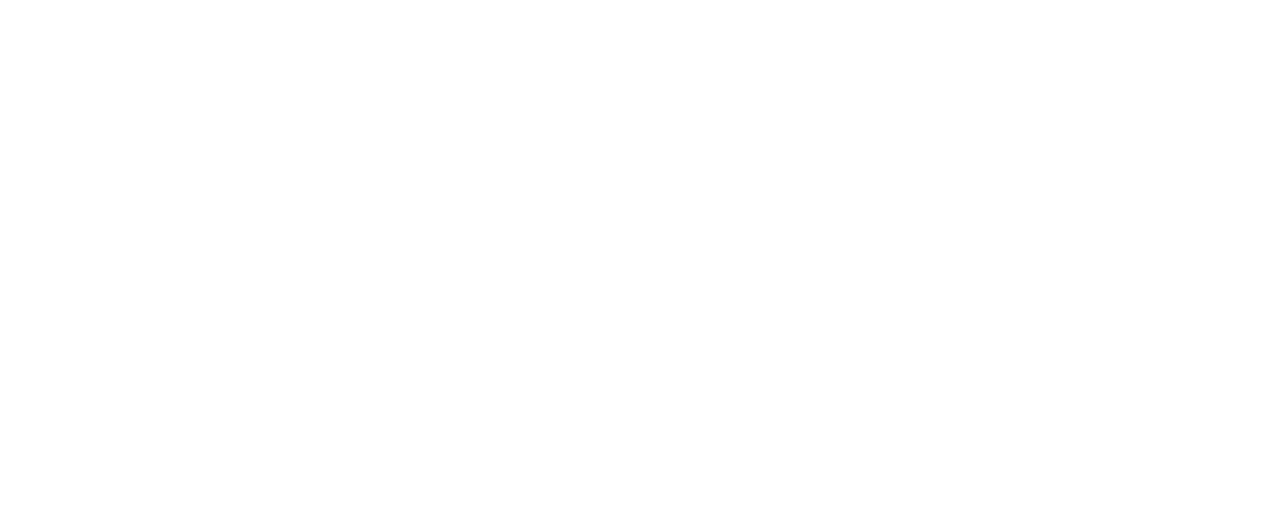
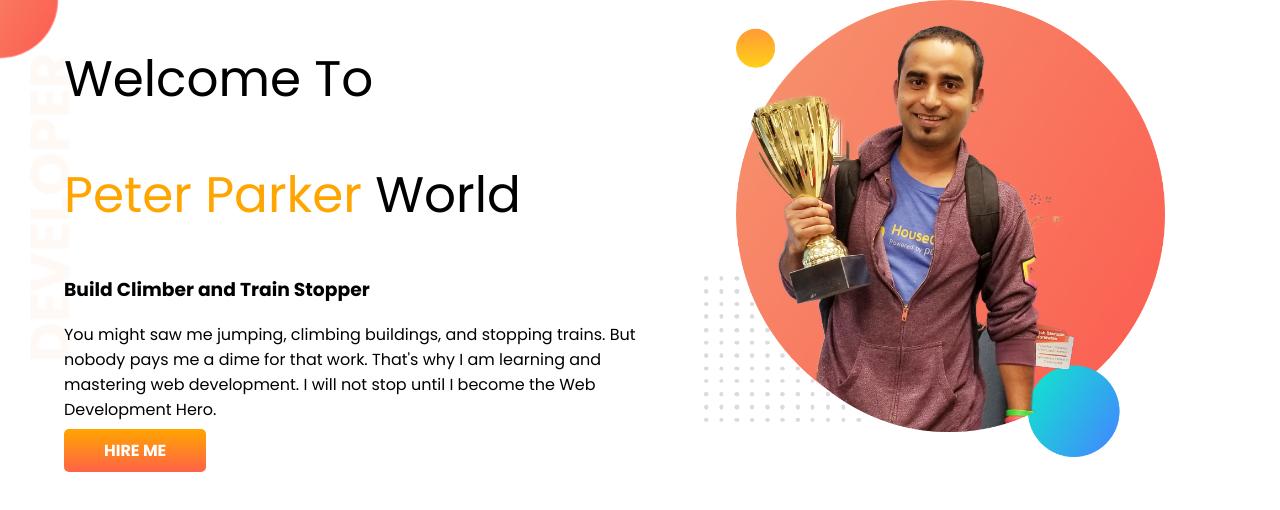
Before and after one commit to sakibshahriyar1010/developer-portfolio, a plain HTML site: page index.html in a window 1280 px wide. Drawn offline with Linux system fonts and the light colour scheme.

Commit message:
section-1

```diff
--- a/index.html
+++ b/index.html
@@ -5,9 +5,23 @@
     <meta http-equiv="X-UA-Compatible" content="IE=edge">
     <meta name="viewport" content="width=device-width, initial-scale=1.0">
     <title>Shahriyar portfolio</title>
+    <link rel="preconnect" href="https://fonts.googleapis.com">
+    <link rel="preconnect" href="https://fonts.gstatic.com" crossorigin>
+    <link href="https://fonts.googleapis.com/css2?family=Poppins:wght@400;500;600;700;800&display=swap" rel="stylesheet">
     <link rel="stylesheet" href="style.css">
 </head>
 <body>
-
+ <section class="top-benner">
+    <div class="half">
+            <h1>Welcome To</h1>
+            <h1> <span>Peter Parker</span> World</h1>
+            <h3>Build Climber and Train Stopper</h3>
+            <p>You might saw me jumping, climbing buildings, and stopping trains. But nobody pays me a dime for that work. That's why I am learning and mastering web development. I will not stop until I become the Web Development Hero.</p>
+            <a class="link-button" target="blank" href="https://github.com/">Hire me</a>
+       </div>
+       <div class="half">
+            <img src="jhankar.png" alt="img">
+       </div>
+ </section>
 </body>
 </html>
--- a/style.css
+++ b/style.css
@@ -0,0 +1,41 @@
+body{
+
+    font-family: 'Poppins', sans-serif;
+    margin: 0%;
+
+}
+
+span{
+    color:#ffa500;
+}
+h1{
+    font-size: 50px;
+    font-weight: 400;
+}
+
+section{
+
+    display: flex;
+}
+
+.half{
+    width: 50%;
+    padding-left: 5%;
+}
+ .half img{
+     width: 80%;
+ }
+ .link-button{
+     text-decoration: none;
+     background-image: linear-gradient(orange, tomato);
+     padding: 10px 40px;
+     border-radius: 5px;
+     color: white;
+     font-weight: 700;
+     text-transform: uppercase;
+ }
+ .top-benner{
+     background-image: url(top-banner.png);
+     background-repeat: no-repeat;
+
+ }
```
Also changed, not shown: Untitled design (12).png (added), dream-bg.png (added), exp-bg.png (added), jhankar.png (added), jhankar2.png (added), my-bg.png (added), my-bg2.png (added), top-banner.png (added).
